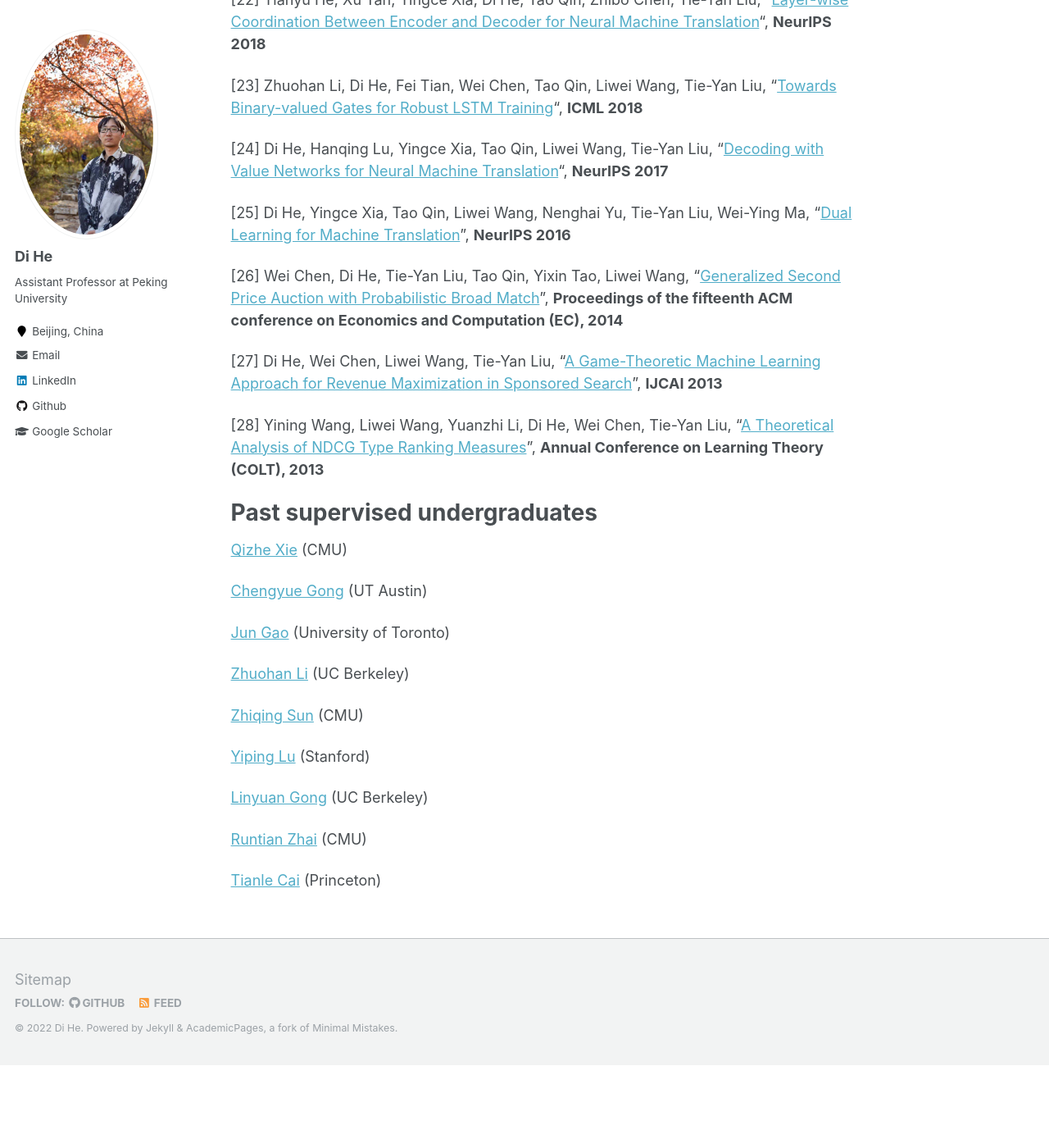
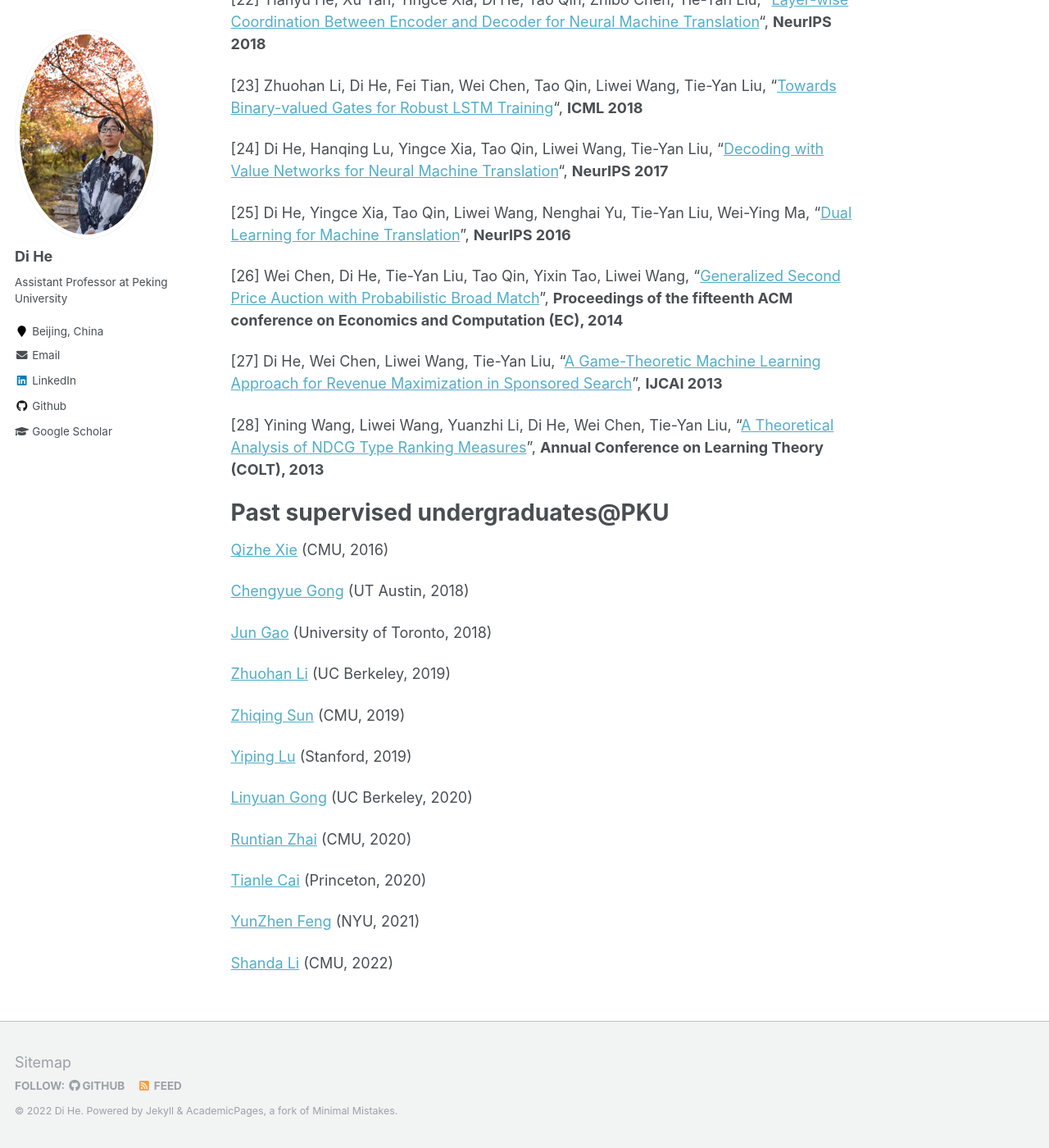
Before and after one commit to DiHe-PKU/DiHe-PKU.github.io, a Jekyll site: the page built from _pages/about.md, in a window 1280 px wide and 1400 px high, scrolled down 2484 px. Shown: the whole window at 82% size. Built offline with Jekyll 4.4.1, drawn with Linux system fonts in a browser that asks for light colours; before the commit the page ends 3783 px from its top, so only the background shows below that.

Commit message:
Update about.md

```diff
--- a/_pages/about.md
+++ b/_pages/about.md
@@ -76,23 +76,27 @@ Publications ([Full List](https://scholar.google.com/citations?hl=zh-CN&user=orV
 
 
 
-Past supervised undergraduates
+Past supervised undergraduates@PKU
 =====
 
-[Qizhe Xie](https://www.qizhexie.com/) (CMU)
+[Qizhe Xie](https://www.qizhexie.com/) (CMU, 2016)
 
-[Chengyue Gong](https://sites.google.com/view/chengyue-gong) (UT Austin)
+[Chengyue Gong](https://sites.google.com/view/chengyue-gong) (UT Austin, 2018)
 
-[Jun Gao](http://www.cs.toronto.edu/~jungao/) (University of Toronto)
+[Jun Gao](http://www.cs.toronto.edu/~jungao/) (University of Toronto, 2018)
 
-[Zhuohan Li](https://people.eecs.berkeley.edu/~zhuohan/) (UC Berkeley)
+[Zhuohan Li](https://people.eecs.berkeley.edu/~zhuohan/) (UC Berkeley, 2019)
 
-[Zhiqing Sun](https://www.cs.cmu.edu/~zhiqings/) (CMU)
+[Zhiqing Sun](https://www.cs.cmu.edu/~zhiqings/) (CMU, 2019)
 
-[Yiping Lu](https://web.stanford.edu/~yplu/) (Stanford)
+[Yiping Lu](https://web.stanford.edu/~yplu/) (Stanford, 2019)
 
-[Linyuan Gong](https://github.com/gonglinyuan) (UC Berkeley)
+[Linyuan Gong](https://github.com/gonglinyuan) (UC Berkeley, 2020)
 
-[Runtian Zhai](http://www.runtianzhai.com/) (CMU)
+[Runtian Zhai](http://www.runtianzhai.com/) (CMU, 2020)
 
-[Tianle Cai](https://tianle.website/) (Princeton)
+[Tianle Cai](https://tianle.website/) (Princeton, 2020)
+
+[YunZhen Feng](https://fengyzpku.github.io/) (NYU, 2021)
+
+[Shanda Li](https://lithiumda.github.io/) (CMU, 2022)
```
